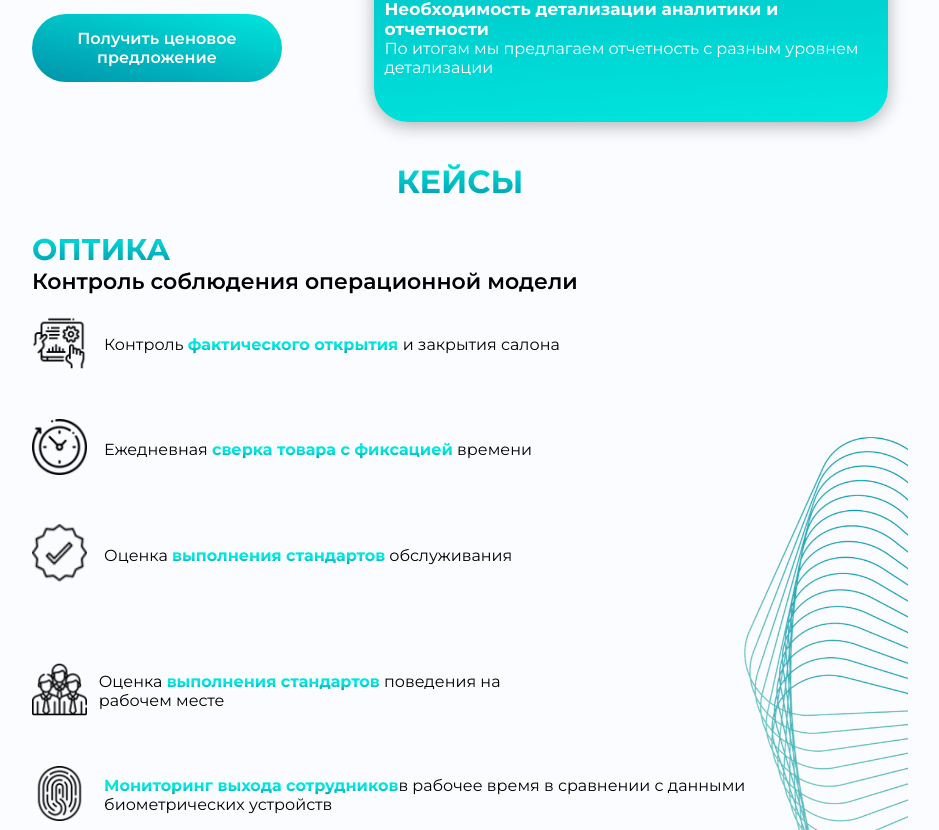
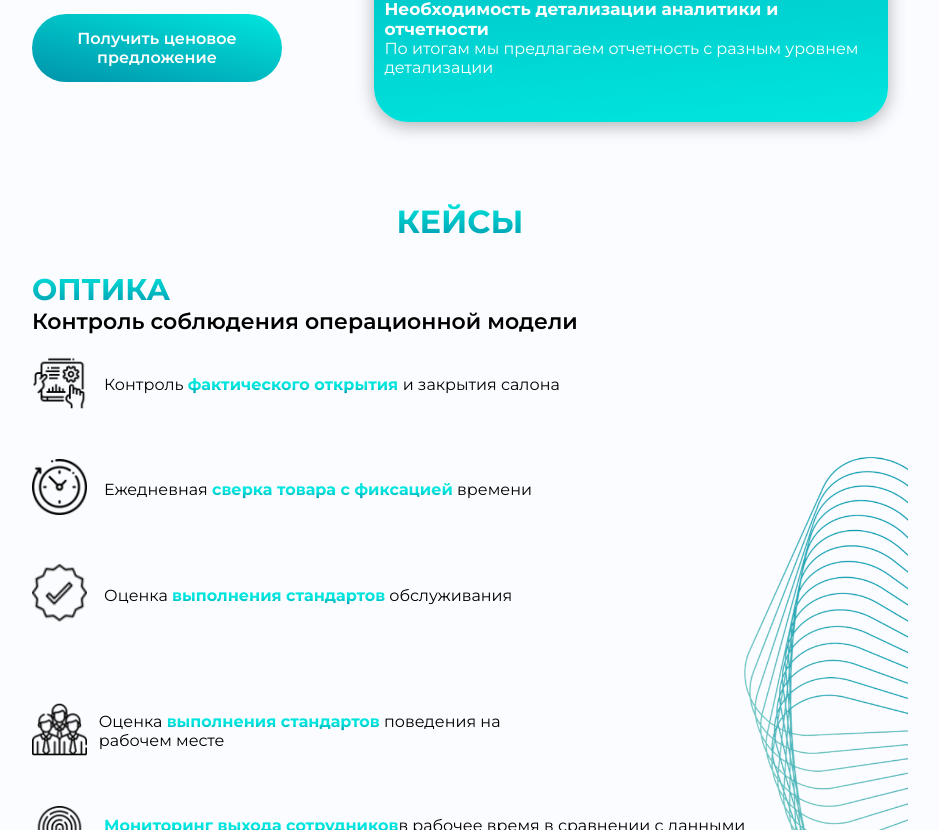
Before and after one commit to artemanz/vmr, a React (Create React App) app: page / in a window 1280 px wide. Shown: the part 5530-6360 px from the top of the page, without its empty margins (180-1119 px from the left). Built offline with nearby package versions, Linux system fonts and the light colour scheme.

Commit message:
Изменил padding

```diff
--- a/src/components/Block10/Block10.module.scss
+++ b/src/components/Block10/Block10.module.scss
@@ -140,6 +140,7 @@
     width: 100%;
     background-size: 40%;
     background-position: 100% 75%;
+    box-shadow: 0 4px 18px 0 rgba(0, 0, 0, 0.3);
     .Block10__wrapper {
       .Block10__row {
         align-items: center;
--- a/src/components/Block8/Block8.module.scss
+++ b/src/components/Block8/Block8.module.scss
@@ -2,7 +2,7 @@
   background-image: url("../../assets/img/Block8/Picture8.png");
   background-repeat: no-repeat;
   width: 70%;
-  padding: 0 20px;
+  padding: 40px 20px 0 20px;
   background-repeat: no-repeat;
   background-position: bottom;
   background-position-x: 44px;
```
